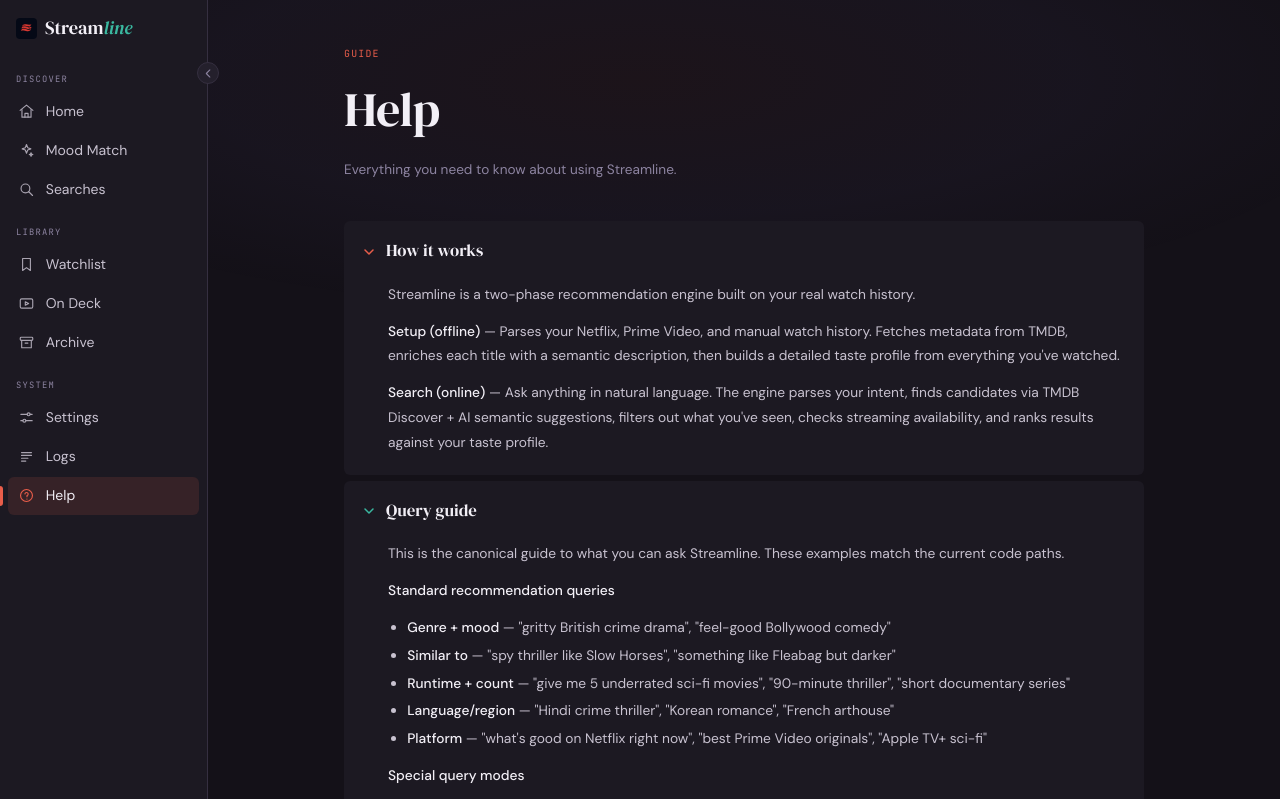
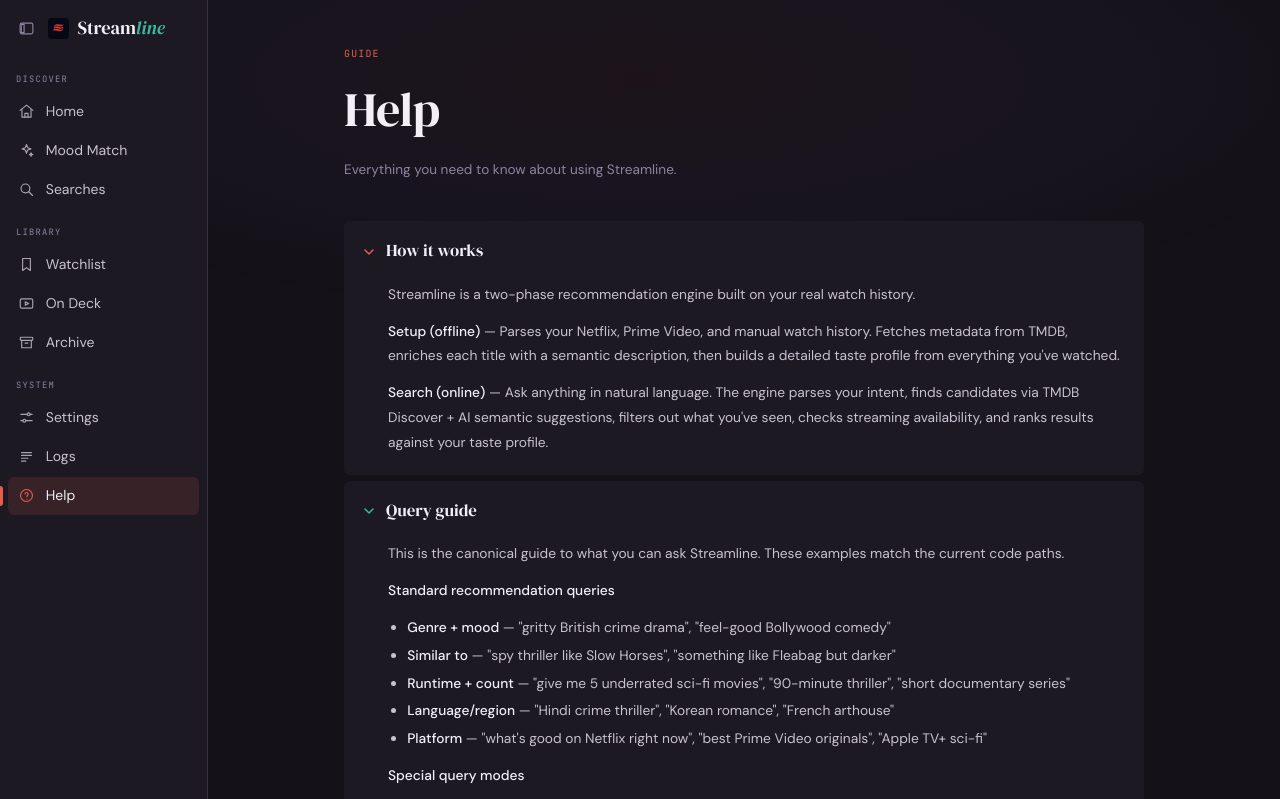
Before and after one commit to abhichandra21/streamline, a Flask app: page /help in a window 1280 px wide. Shown: the top 799 px of the page. Run offline with Flask 3, Linux system fonts and the light colour scheme; data that the repository does not hold is empty; parts of the project's set-up code (start-up, migrations or seed data) failed here and were passed over.

Commit message:
Collapse the sidebar by subtraction, and move its control to the brand row
Two changes, both from looking at how Home Assistant's sidebar behaves.

Collapsing used to re-centre everything in the narrower column: icons moved
from 18px to 21px, the mark and the group headings shifted with them. So the
sidebar did not just get narrower, it changed shape. Now the rail keeps the
padding and alignment the expanded state had, and collapsing only removes the
labels. Measured shift is zero for icons, headings and the toggle.

That is most of what made the reference feel better. The rail variables that
existed purely to move things -- justify, link padding, brand padding, brand
justify, section alignment -- are gone rather than set to a second set of
values, so there is one layout and one thing that changes.

The control moves from the sidebar's right edge into the brand row, in the icon
column. On the edge it tracked the sidebar width, so it sat in a different
place depending on state, and it shared a line with the first group heading --
"Discover" was competing with a floating button for the same row. In the brand
row it is in one spot whether the sidebar is open or shut, and the heading has
its line back.

The glyph changes from a bare chevron to a panel outline with its left column
filled. An arrow says a direction; a panel says which thing is being toggled.

Between 840 and 1039px the width forces the rail and there is nothing to
toggle, so that row carries the mark instead of an empty 56px gap -- lined up
on the same 17.6px column as the icons below it.

Verified at 375, 839, 840, 900, 1039, 1040 and 1440: no horizontal overflow,
the toggle appears only where it can do something, and the toggle glyph, the
mark and the nav icons all land on 17.6px. 709 tests pass.

```diff
--- a/recommender/templates/base.html
+++ b/recommender/templates/base.html
@@ -29,15 +29,9 @@
       --sb-w:          208px;
       --sb-label:      inline;
       --sb-dot:        none;
-      --sb-justify:    flex-start;
-      --sb-link-pad:   0 0.6rem;
-      --sb-brand-pad:  0 1rem;
-      --sb-brand-just: flex-start;
       --sb-sec-pad:    1.15rem 1rem 0.5rem;
-      --sb-sec-align:  left;
       --sb-sec-size:   0.55rem;
       --sb-sec-op:     1;
-      --sb-toggle-rot: 0deg;
 
       --bg:        #141118;
       --surface:   #1c1922;
@@ -129,8 +123,7 @@
       align-items: center;
       gap: 0.5rem;
       height: 56px;
-      padding: var(--sb-brand-pad);
-      justify-content: var(--sb-brand-just);
+      padding-left: 0.35rem;
       flex-shrink: 0;
       font-family: 'DM Serif Display', serif;
       font-size: 1.15rem;
@@ -158,7 +151,6 @@
       color: var(--muted);
       opacity: var(--sb-sec-op);
       padding: var(--sb-sec-pad);
-      text-align: var(--sb-sec-align);
       white-space: nowrap;
       line-height: 1.2;
     }
@@ -169,8 +161,7 @@
       align-items: center;
       gap: 0.7rem;
       height: 38px;
-      padding: var(--sb-link-pad);
-      justify-content: var(--sb-justify);
+      padding: 0 0.6rem;
       border-radius: 6px;
       color: var(--body);
       text-decoration: none;
@@ -210,81 +201,72 @@
       background: var(--teal);
     }
 
-    /* Collapse control rides the sidebar's right edge near the top, the way
-       Jira's does: outside the sidebar so its own overflow can't clip it. It
-       sits dim at rest rather than fully hidden -- this is a single-user app
-       where the control should be findable without knowing to hover. */
+    /* The collapse control sits in the brand row, in the icon column, so it is
+       in the same place whether the sidebar is open or shut -- your hand goes
+       to one spot. On the right edge it also shared a line with the first
+       group heading, which left "Discover" competing with a floating button. */
+    .sidebar-head {
+      display: flex;
+      align-items: center;
+      height: 56px;
+      flex-shrink: 0;
+      /* 9.3px + half the 33.6px button's slack puts the glyph on 17.6px, the
+         same column as every nav icon below it. */
+      padding-left: 9.3px;
+      overflow: hidden;
+    }
     .sidebar-toggle {
-      position: absolute;
-      top: 62px;
-      left: calc(var(--sb-w) - 11px);
-      width: 22px;
-      height: 22px;
       display: grid;
       place-items: center;
+      width: 33.6px;
+      height: 33.6px;
+      flex-shrink: 0;
       padding: 0;
-      border-radius: 50%;
-      border: 1px solid var(--border);
-      background: var(--surface2);
+      border: none;
+      border-radius: 6px;
+      background: none;
       color: var(--muted);
       cursor: pointer;
-      opacity: 0.55;
-      z-index: 25;
-      transition: opacity 0.15s, left 0.2s cubic-bezier(0.4, 0, 0.2, 1),
-                  color 0.15s, border-color 0.15s, background 0.15s;
+      transition: color 0.15s, background 0.15s;
     }
-    .sidebar:hover ~ .sidebar-toggle,
-    .sidebar-toggle:hover,
-    .sidebar-toggle:focus-visible { opacity: 1; }
-    /* Pointer-less input never fires hover, so keep it plainly visible there. */
-    @media (hover: none) { .sidebar-toggle { opacity: 1; } }
-    .sidebar-toggle:hover {
-      background: var(--accent);
-      border-color: var(--accent);
-      color: #fff;
+    .sidebar-toggle:hover { background: var(--surface2); color: var(--text); }
+    .sidebar-toggle:focus-visible { outline: 2px solid var(--teal); outline-offset: 1px; }
+    /* A panel glyph rather than a bare chevron: it says which thing is being
+       toggled, where an arrow only says a direction. */
+    .sidebar-toggle svg {
+      width: 17px; height: 17px;
+      stroke: currentColor; fill: none; stroke-width: 1.6;
+      stroke-linecap: round; stroke-linejoin: round;
     }
-    .sidebar-toggle svg {
-      width: 13px; height: 13px;
-      stroke: currentColor; fill: none; stroke-width: 2;
-      stroke-linecap: round; stroke-linejoin: round;
-      transform: rotate(var(--sb-toggle-rot));
-      transition: transform 0.2s;
-    }
+    .sidebar-toggle .panel-fill { fill: currentColor; stroke: none; opacity: 0.55; }
 
     /* The rail: 60px, icons only. Applied when the reader collapses it, and
        forced between 840 and 1039px where a full sidebar would squeeze page
        content below the ~685px the Archive and Settings tables need. */
     html.sb-rail,
     html.sb-rail .sidebar { --sb-w: 60px; }
+    /* Collapsing is a subtraction and nothing else. The icon column, the
+       group headings and the toggle all keep the position they had when the
+       labels were there, so the sidebar narrows without anything sliding. */
+    html.sb-rail .sidebar .nav-brand { display: none; }
     html.sb-rail {
       --sb-label:      none;
       --sb-dot:        block;
-      --sb-justify:    center;
-      --sb-link-pad:   0;
-      --sb-brand-pad:  0;
-      --sb-brand-just: center;
-      --sb-sec-pad:    1.15rem 0 0.5rem;
-      --sb-sec-align:  center;
       --sb-sec-size:   0.5rem;
       --sb-sec-op:     0.55;
-      --sb-toggle-rot: 180deg;
     }
     @media (min-width: 840px) and (max-width: 1039px) {
+      /* Nothing to toggle at this width, so the row carries the mark instead
+         of an empty 56px gap -- lined up with the icon column below it. */
+      .sidebar-toggle { display: none; }
+      .sidebar .nav-brand { padding-left: 8.3px; }
       :root {
         --sb-w:          60px;
         --sb-label:      none;
         --sb-dot:        block;
-        --sb-justify:    center;
-        --sb-link-pad:   0;
-        --sb-brand-pad:  0;
-        --sb-brand-just: center;
-        --sb-sec-pad:    1.15rem 0 0.5rem;
-        --sb-sec-align:  center;
         --sb-sec-size:   0.5rem;
         --sb-sec-op:     0.55;
       }
-      /* Nothing to toggle when the width already forces the rail. */
-      .sidebar-toggle { display: none; }
     }
 
     /* Recent searches strip. The wand marks a Mood Match run, replacing the
@@ -791,7 +773,7 @@
     <g id="ico-logs"><path d="M5 6.5h14M5 10.5h14M5 14.5h9M5 18.5h6"/></g>
     <g id="ico-help"><circle cx="12" cy="12" r="8.4"/><path d="M9.8 9.7a2.3 2.3 0 1 1 2.9 2.5v1.5"/><path d="M12.6 17.1h.01"/></g>
     <g id="ico-more"><circle cx="5.5" cy="12" r="1.4" fill="currentColor" stroke="none"/><circle cx="12" cy="12" r="1.4" fill="currentColor" stroke="none"/><circle cx="18.5" cy="12" r="1.4" fill="currentColor" stroke="none"/></g>
-    <g id="ico-collapse"><path d="M14.5 5.5 8 12l6.5 6.5"/></g>
+    <g id="ico-panel"><rect x="3" y="4.5" width="18" height="15" rx="2.5"/><path class="panel-fill" d="M4.6 6.1h4v11.8h-4z"/></g>
   </defs></svg>
 
   {%- set on_home     = request.path == '/' %}
@@ -806,10 +788,16 @@
 
   <div class="app">
     <aside class="sidebar">
-      <a href="/" class="nav-brand">
-        <img src="/static/logo.png" alt="">
-        <span class="nav-brand-word">Stream<em>line</em></span>
-      </a>
+      <div class="sidebar-head">
+        <button type="button" class="sidebar-toggle" onclick="toggleSidebar()"
+                aria-label="Collapse sidebar" title="Collapse sidebar">
+          <svg viewBox="0 0 24 24"><use href="#ico-panel"/></svg>
+        </button>
+        <a href="/" class="nav-brand">
+          <img src="/static/logo.png" alt="">
+          <span class="nav-brand-word">Stream<em>line</em></span>
+        </a>
+      </div>
 
       <div class="nav-section">Discover</div>
       <nav class="nav-group">
@@ -843,11 +831,6 @@
       </nav>
 
     </aside>
-
-    <button type="button" class="sidebar-toggle" onclick="toggleSidebar()"
-            aria-label="Collapse sidebar" title="Collapse sidebar">
-      <svg viewBox="0 0 24 24"><use href="#ico-collapse"/></svg>
-    </button>
 
     <div class="app-main">
       <a href="/" class="mobile-top">
```
